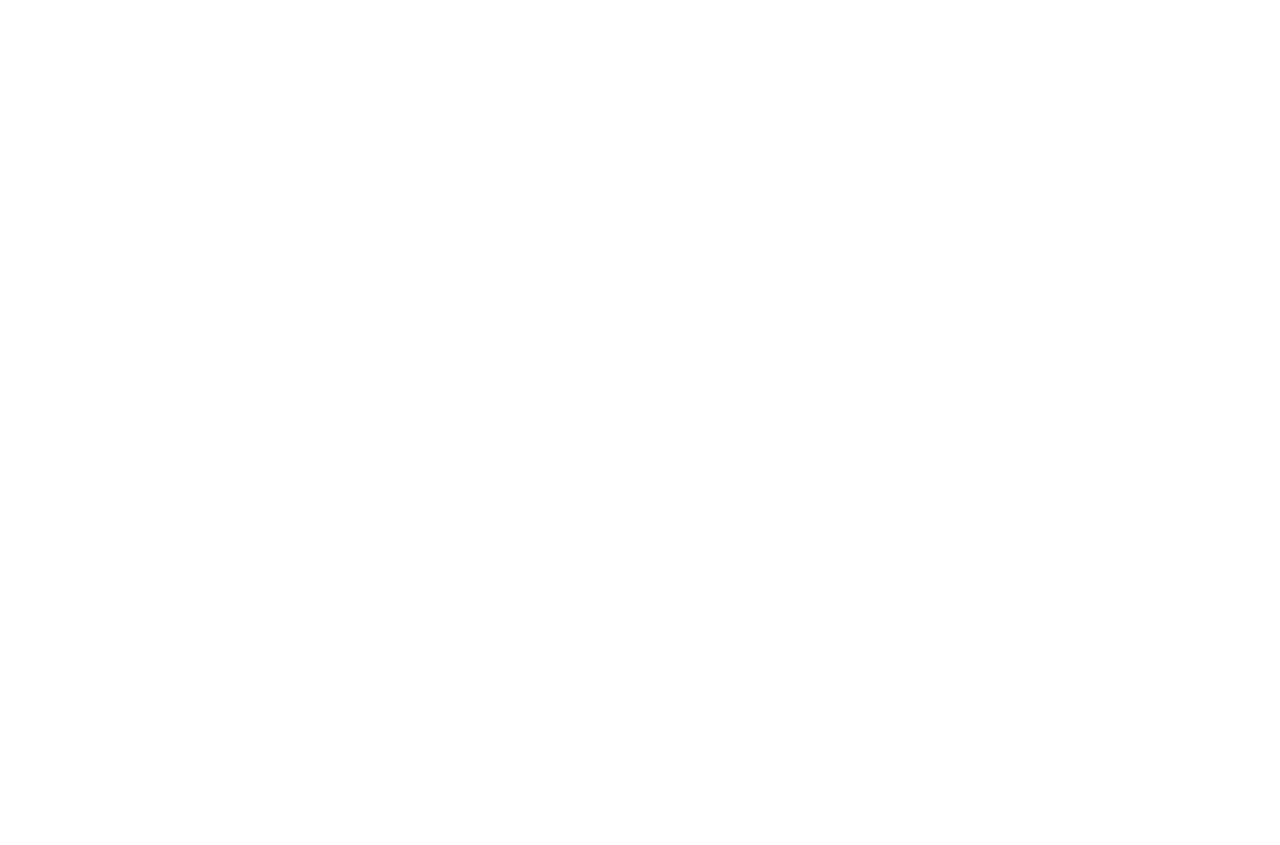
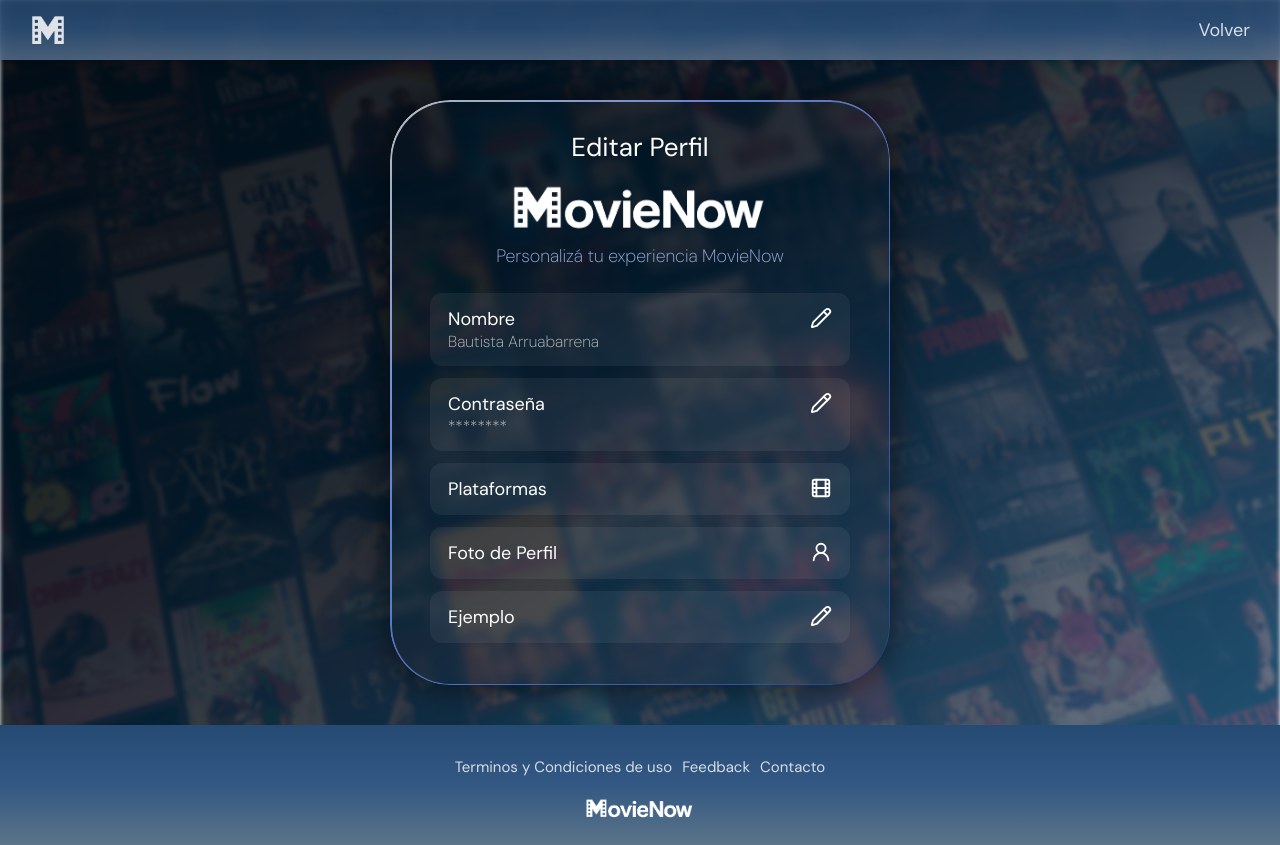
Before and after one commit to Joaco232/Sistemas-Distribuidos-Frontend, a React (Vite) app in the folder movienow-frontend/: page /edit-profile in a window 1280 px wide. Before the commit this address had no page. Before the commit the page ends 800 px from the top, so only its background shows below. Built offline with nearby package versions, Linux system fonts and the light colour scheme.

Commit message:
cambios arreglados

```diff
--- a/movienow-frontend/src/App.jsx
+++ b/movienow-frontend/src/App.jsx
@@ -1,16 +1,16 @@
 import Register from "./register/Register";
-import Login from "./login/Login.jsx";
-import Home from "./home/Home.jsx";
+import Login from "./login/login";
 import { BrowserRouter as Router, Routes, Route } from "react-router-dom";
-
+import ProfileEdit from "./editProfile/editProfile";
 
 function App() {
     return (
         <Router>
             <Routes>
+                <Route path="/" element={<Login />} />
                 <Route path="/signup" element={<Register />} />
                 <Route path="/login" element={<Login />} />
-                <Route path="/home" element={<Home />} />
+                <Route path="/edit-profile" element={<ProfileEdit />} />
             </Routes>
         </Router>
     );
--- a/movienow-frontend/src/editProfile/editProfile.css
+++ b/movienow-frontend/src/editProfile/editProfile.css
@@ -24,6 +24,18 @@
 .profile-page > * {
   position: relative;
   z-index: 1;
+}
+
+.logo-header {
+    height: 30px;
+    margin: 0;
+    cursor: pointer;
+    opacity: 0.85;
+    &:hover {
+        opacity: 1;
+        filter: drop-shadow(0 0 4px rgba(255, 255, 255, 0.6));
+
+    }
 }
 
 .profile-header {
--- a/movienow-frontend/src/editProfile/editProfile.jsx
+++ b/movienow-frontend/src/editProfile/editProfile.jsx
@@ -1,7 +1,7 @@
 import "./editProfile.css";
-import ContainerGlass from "../components/ContainerGlass.jsx";
-import Header from "../components/Header.jsx";
-import Footer from "../components/Footer.jsx";
+import ContainerGlass from "../components/ContainerGlass/ContainerGlass.jsx";
+import Header from "../components/Header/Header.jsx";
+import Footer from "../components/Footer/Footer.jsx";
 import { useNavigate } from "react-router-dom";
 import { useState } from "react";
 import LogoB from "../assets/images/movienow-logo-w-m.png";
@@ -26,7 +26,7 @@ export default function ProfileEdit() {
   }
 
   function handleEdit(field) {
-    navigate(`/edit/${field}`); // ejemplo: /edit/email
+    navigate(`/edit/${field}`);
   }
 
   return (
@@ -78,6 +78,13 @@ export default function ProfileEdit() {
               </div>
               <User2 className="edit-icon" />
             </li>
+            <li onClick={() => handleEdit("ejemplo")}>
+              <div className="ejemplo">
+                <span className="field-name">Ejemplo</span>
+                <span className="field-value">{profileData.Foto}</span>
+              </div>
+              <Pencil className="edit-icon" />
+            </li>
           </ul>
         </ContainerGlass>
       </div>
```
